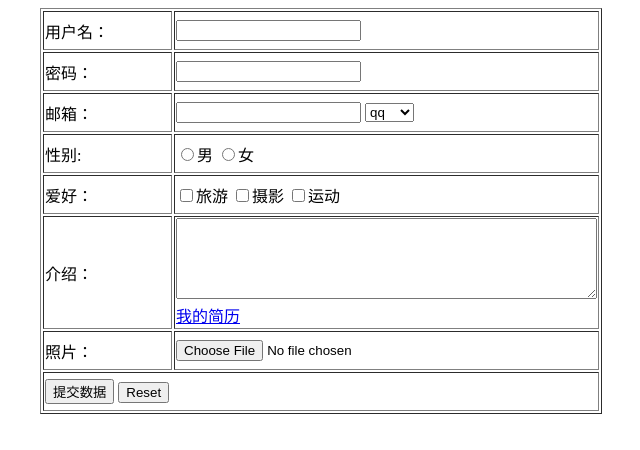
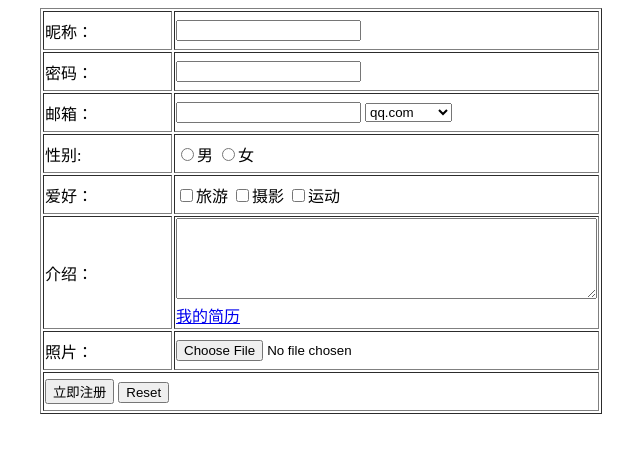
Before and after one commit to Redamancy27/Redamancy27.github.io, a plain HTML site: page form.html in a window 1280 px wide. Shown: the full height of the page, 319-959 px from the left. Drawn offline with Linux system fonts and the light colour scheme.

Commit message:
Add files via upload

```diff
--- a/form.html
+++ b/form.html
@@ -9,7 +9,7 @@
         <form>
 			<table border="1" align="center" cellpadding="1" cellspacing="2" >
 				<tr>
-					<td width="125" height="35">用户名：</td>
+					<td width="125" height="35">昵称：</td>
 					<td width="300" ><input type="text" name="username"/></td>
 				</tr>
 				<tr>
@@ -20,8 +20,8 @@
 					<td width="125" height="35">邮箱：</td>
 					<td width="300"><input type="text" name="mail"/>
                         <select>
-							<option value="@qq.com">qq</option>
-							<option value="@163.com">网易</option>
+							<option value="@qq.com">qq.com</option>
+							<option value="@163.com">@163.com</option>
 							<option value="...">其他</option>
 						</select>
                     </td>
@@ -55,7 +55,7 @@
 				</tr>
 				<tr>
 					<td width="125" height="35" colspan="2">
-						<input type="submit" value="提交数据"/>
+						<input type="submit" value="立即注册"/>
 						<input type="reset" />
 					</td>
 
```
